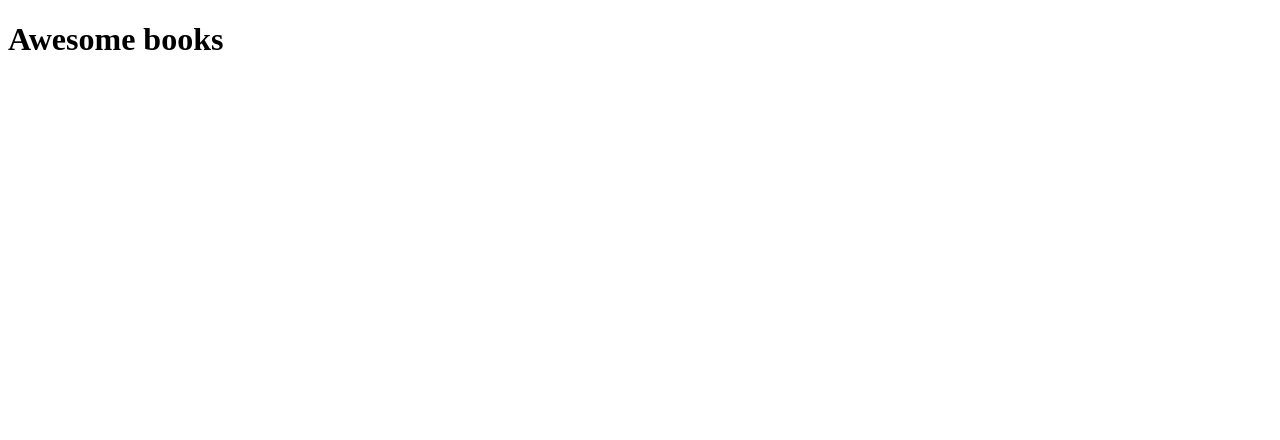
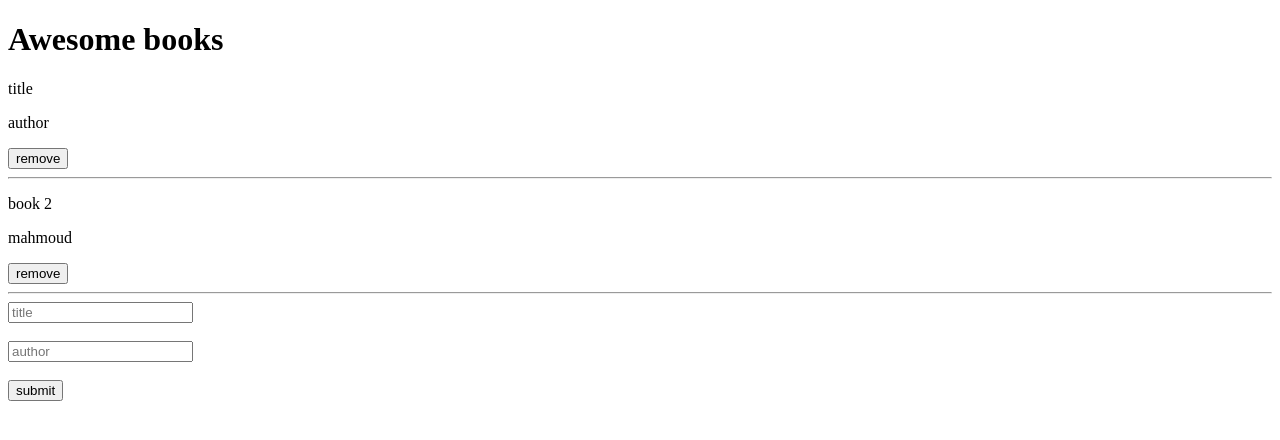
Before and after one commit to ybadr99/Awesome-books, a plain HTML site: page index.html in a window 1280 px wide. Drawn offline with Linux system fonts and the light colour scheme.

Commit message:
implement a plain UI

```diff
--- a/index.html
+++ b/index.html
@@ -8,5 +8,32 @@
   </head>
   <body>
     <h1>Awesome books</h1>
+    <div class="container">
+      <div class="book">
+        <p>title</p>
+        <p>author</p>
+        <button>remove</button>
+        <hr />
+      </div>
+
+      <div class="book">
+        <p>book 2</p>
+        <p>mahmoud</p>
+        <button>remove</button>
+        <hr />
+      </div>
+    </div>
+
+    <form id="form" action="#">
+      <div>
+        <input type="text" placeholder="title" />
+      </div>
+      <br />
+      <div>
+        <input type="text" placeholder="author" />
+      </div>
+      <br />
+      <button>submit</button>
+    </form>
   </body>
 </html>
```
Also changed, not shown: style.css (added).
